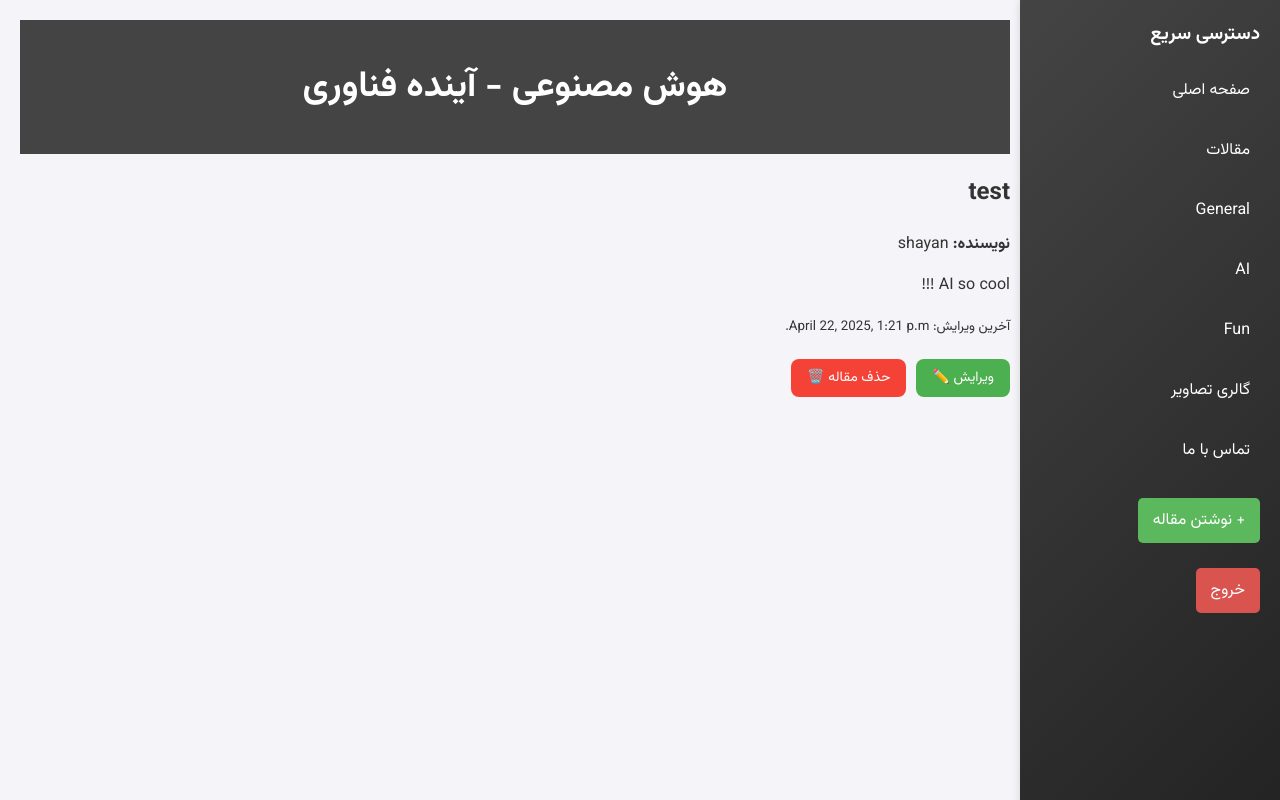
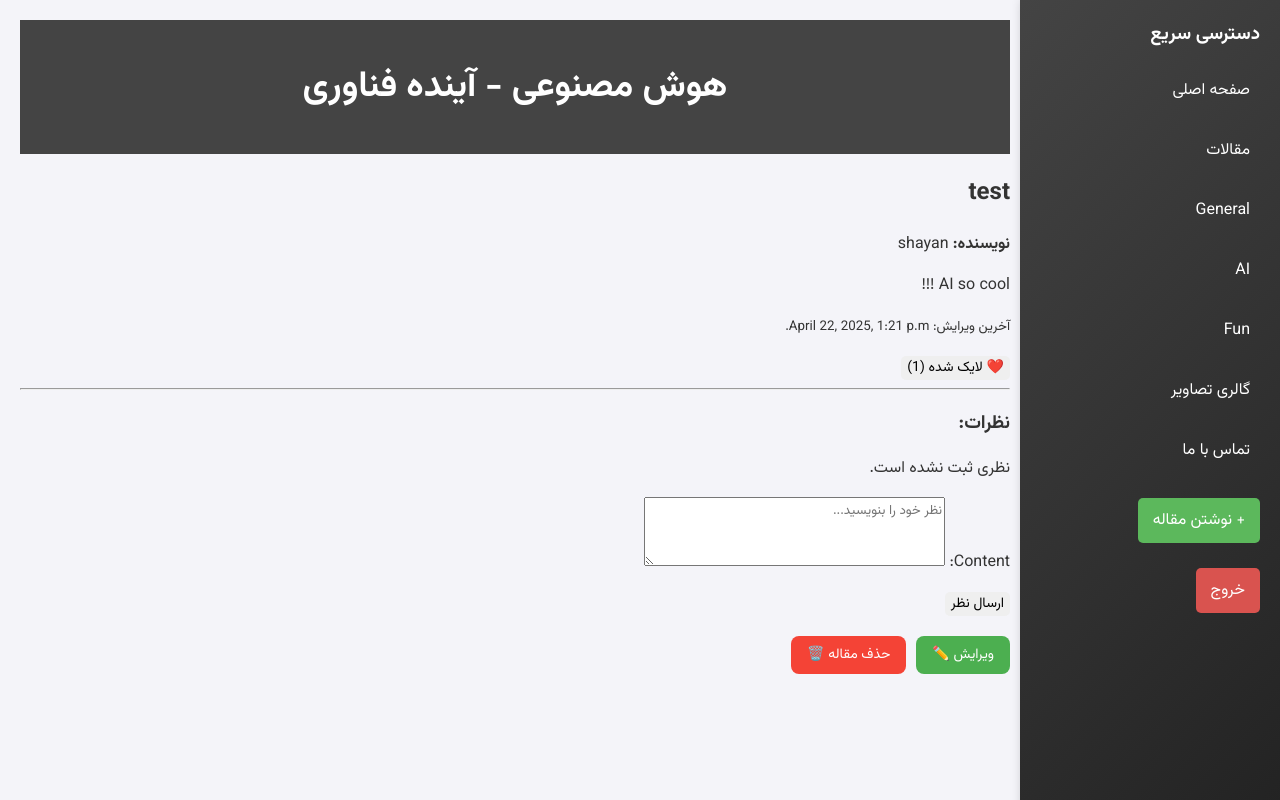
Before and after one commit to Shayan0750/test_project, a Django app: page /articles/1/ in a window 1280 px wide. Run offline with Django 5.2, Linux system fonts and the light colour scheme; a user stored in the database is signed in; data comes from the database, SQL or seed files in the repository; both versions use the stored data as it was after the commit; tables that the repository leaves empty hold one stand-in row (values such as "Sample post").

Commit message:
0.2
added comments and like option for the articles

```diff
--- a/myapp/forms.py
+++ b/myapp/forms.py
@@ -1,7 +1,16 @@
 from django import forms
 from .models import NewsArticle
+from .models import Comment
 
 class NewsArticleForm(forms.ModelForm):
     class Meta:
         model = NewsArticle
         fields = ['title', 'content','category']
+
+class CommentForm(forms.ModelForm):
+    class Meta:
+        model = Comment
+        fields = ['content']
+        widgets = {
+            'content': forms.Textarea(attrs={'rows': 3, 'placeholder': 'نظر خود را بنویسید...'}),
+        }
--- a/myapp/models.py
+++ b/myapp/models.py
@@ -12,6 +12,7 @@ class Category(models.Model):
     def __str__(self):
         return self.name
 
+
 class NewsArticle(models.Model):
     title = models.CharField(max_length=200)
     content = models.TextField()
@@ -22,3 +23,19 @@ class NewsArticle(models.Model):
 
     def __str__(self):
         return self.title
+
+    def like_count(self):
+        return self.likes.count()
+
+class Like(models.Model):
+    user = models.ForeignKey(User, on_delete=models.CASCADE)
+    article = models.ForeignKey(NewsArticle, on_delete=models.CASCADE, related_name='likes')
+
+    class Meta:
+        unique_together = ('user', 'article')
+
+class Comment(models.Model):
+    user = models.ForeignKey(User, on_delete=models.CASCADE)
+    article = models.ForeignKey(NewsArticle, on_delete=models.CASCADE, related_name='comments')
+    content = models.TextField()
+    created_at = models.DateTimeField(auto_now_add=True)
--- a/myapp/static/styles.css
+++ b/myapp/static/styles.css
@@ -276,3 +276,10 @@ header {
     color: #007bff;
     text-decoration: underline;
 }
+
+.comment {
+  background-color: #f9f9f9;
+  padding: 10px;
+  margin-bottom: 10px;
+  border-radius: 5px;
+}
--- a/myapp/templates/articles/article_detail.html
+++ b/myapp/templates/articles/article_detail.html
@@ -6,6 +6,38 @@
     <p><strong>نویسنده:</strong> {{ article.author.username }}</p>
     <p>{{ article.content|linebreaks }}</p>
     <p><small>آخرین ویرایش: {{ article.updated_at }}</small></p>
+
+    <form method="post">
+    {% csrf_token %}
+    <button type="submit" name="like" class="btn">
+        {% if is_liked %}❤️ لایک شده{% else %}🤍 لایک{% endif %} ({{ article.like_count }})
+    </button>
+    </form>
+
+    <hr>
+
+    <h3>نظرات:</h3>
+  {% for comment in comments %}
+  <div class="comment">
+    <strong>{{ comment.user.username }}</strong> - {{ comment.created_at|date:"Y/m/d H:i" }}<br>
+    {{ comment.content|linebreaks }}
+  </div>
+  <hr>
+{% empty %}
+  <p>نظری ثبت نشده است.</p>
+{% endfor %}
+
+  {% if user.is_authenticated %}
+  <form method="post">
+    {% csrf_token %}
+    {{ form.as_p }}
+    <button type="submit" name="comment" class="btn">ارسال نظر</button>
+  </form>
+  {% else %}
+  <p><a href="{% url 'login' %}">برای ارسال نظر وارد شوید</a>.</p>
+  {% endif %}
+
+
 
     <div class="article-actions">
       {% if user == article.author or user.is_superuser %}
--- a/myapp/views.py
+++ b/myapp/views.py
@@ -2,8 +2,8 @@ from django.shortcuts import render, redirect, get_object_or_404
 from django.contrib.auth.forms import UserCreationForm
 from django.contrib import messages
 from django.contrib.auth.decorators import login_required
-from .models import NewsArticle, Category
-from .forms import NewsArticleForm
+from .models import NewsArticle, Category, Like, Comment
+from .forms import NewsArticleForm, CommentForm
 from django.http import HttpResponseForbidden,JsonResponse, Http404
 from django.utils.html import escape
 
@@ -104,3 +104,34 @@ def articles_by_category(request, category_id):
         'category': category,
         'articles': articles
     })
+
+def article_detail(request, pk):
+    article = get_object_or_404(NewsArticle, pk=pk)
+    comments = article.comments.all().order_by('-created_at')
+    is_liked = article.likes.filter(user=request.user).exists() if request.user.is_authenticated else False
+
+    if request.method == 'POST':
+        if 'like' in request.POST:
+            if request.user.is_authenticated:
+                if is_liked:
+                    article.likes.filter(user=request.user).delete()
+                else:
+                    Like.objects.create(user=request.user, article=article)
+                return redirect('article_detail', pk=pk)
+        elif 'comment' in request.POST:
+            form = CommentForm(request.POST)
+            if form.is_valid() and request.user.is_authenticated:
+                new_comment = form.save(commit=False)
+                new_comment.user = request.user
+                new_comment.article = article
+                new_comment.save()
+                return redirect('article_detail', pk=pk)
+    else:
+        form = CommentForm()
+
+    return render(request, 'articles/article_detail.html', {
+        'article': article,
+        'comments': comments,
+        'form': form,
+        'is_liked': is_liked,
+    })
```
Also changed, not shown: db.sqlite3, myapp/migrations/0003_comment_like.py (added).
